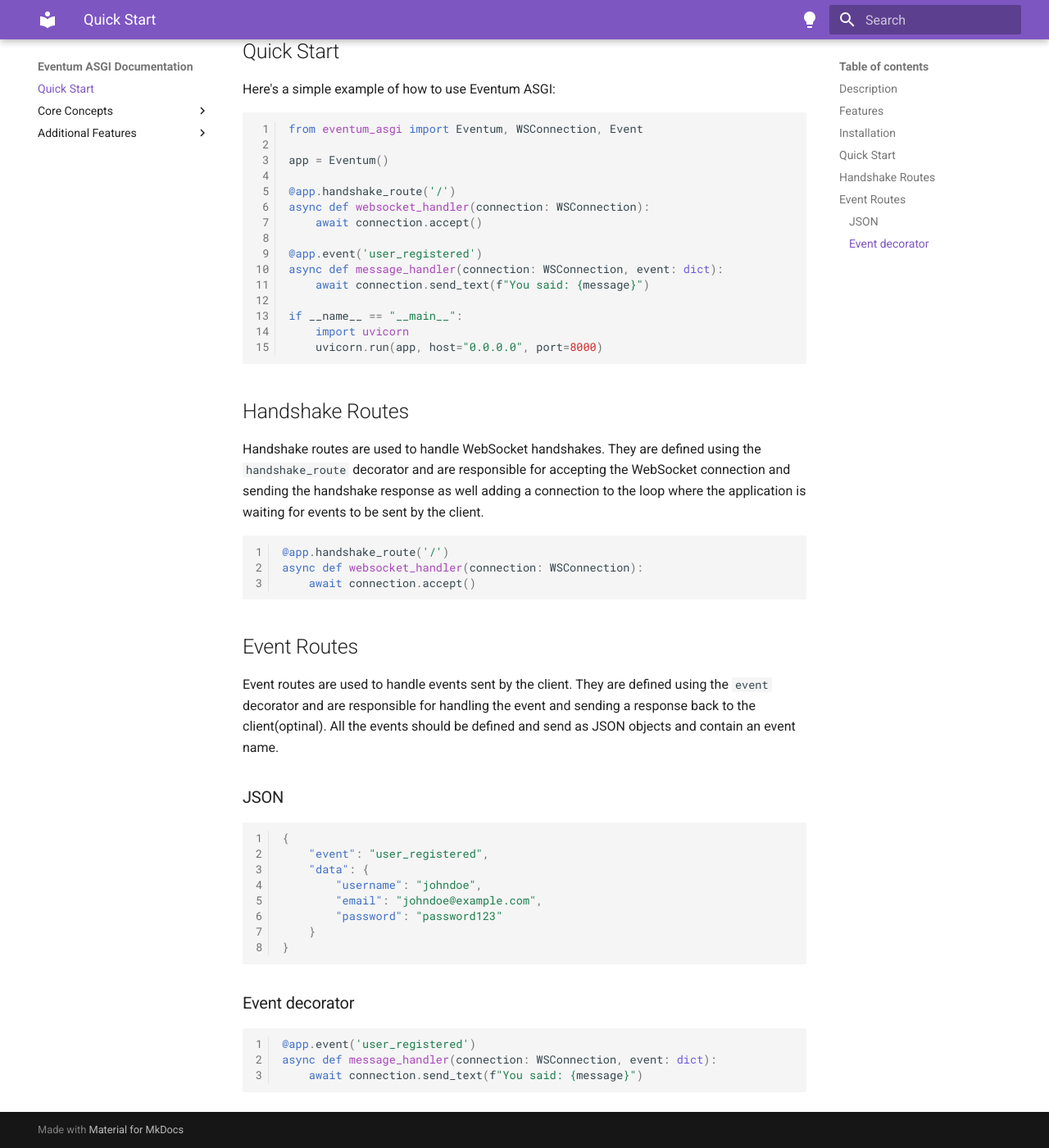
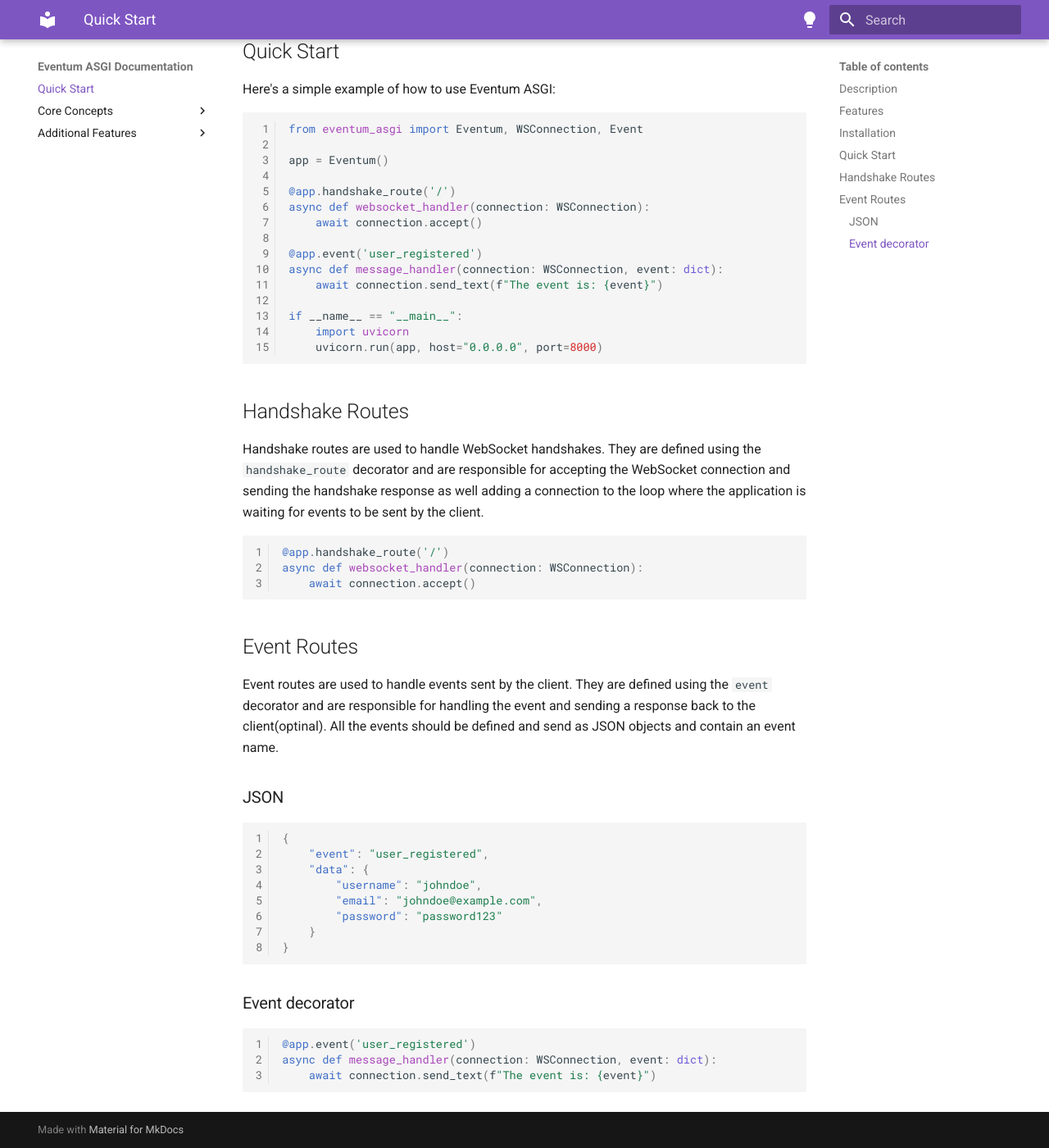
Before and after one commit to Gaulix3d/mkdocs-eventum, an MkDocs documentation site: the page built from docs/index.md, in a window 1280 px wide and 1400 px high, scrolled down 859 px. Shown: the whole window at 82% size. Built offline with MkDocs 1.6.1 and Material for MkDocs 9.7.7, drawn with Linux system fonts in a browser that asks for light colours.

Commit message:
Updated index

````diff
--- a/docs/index.md
+++ b/docs/index.md
@@ -39,7 +39,7 @@
 
 @app.event('user_registered')
 async def message_handler(connection: WSConnection, event: dict):
-    await connection.send_text(f"You said: {message}")
+    await connection.send_text(f"The event is: {event}")
 
 if __name__ == "__main__":
     import uvicorn
@@ -74,5 +74,5 @@
 ```python
 @app.event('user_registered')
 async def message_handler(connection: WSConnection, event: dict):
-    await connection.send_text(f"You said: {message}")
+    await connection.send_text(f"The event is: {event}")
 ```
````
